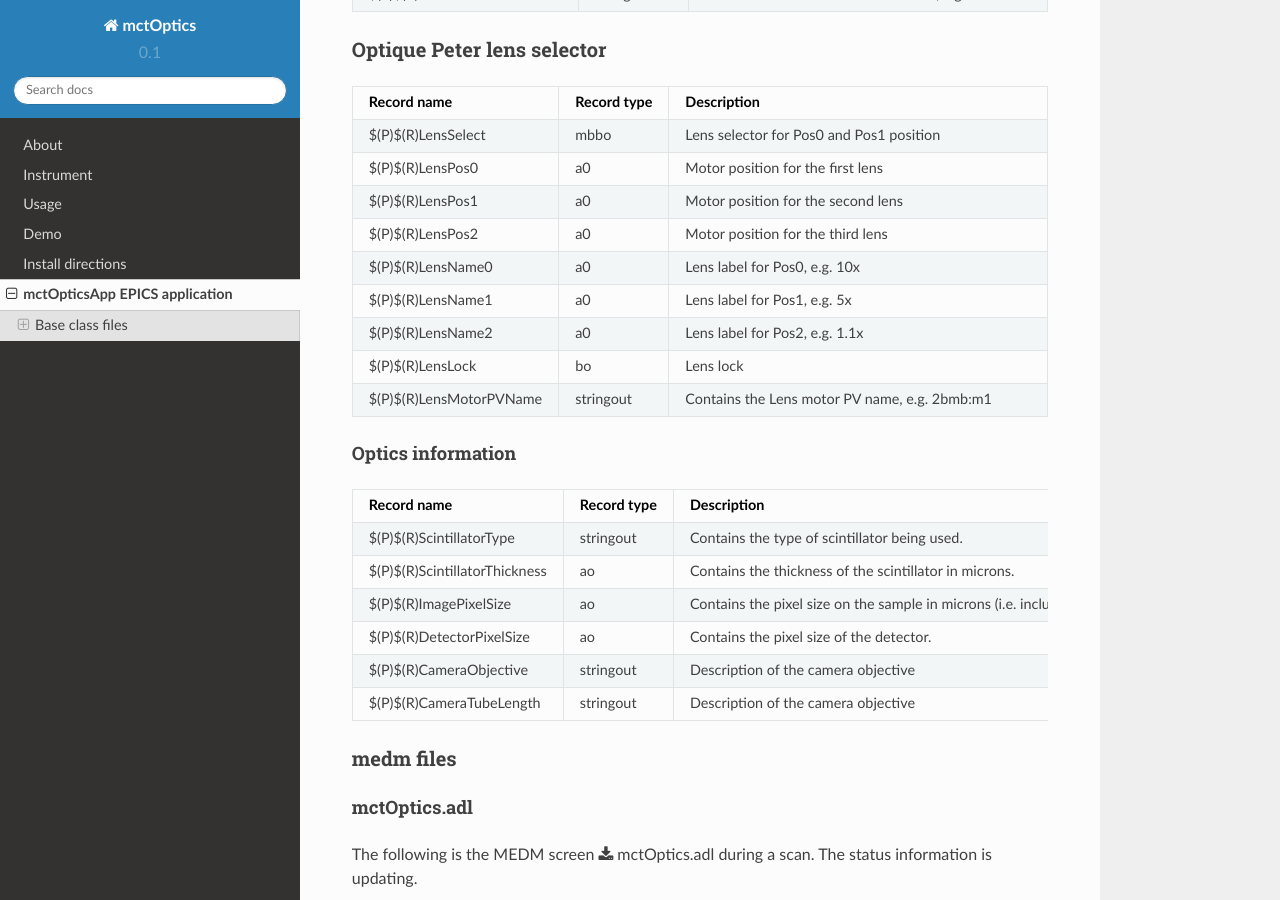
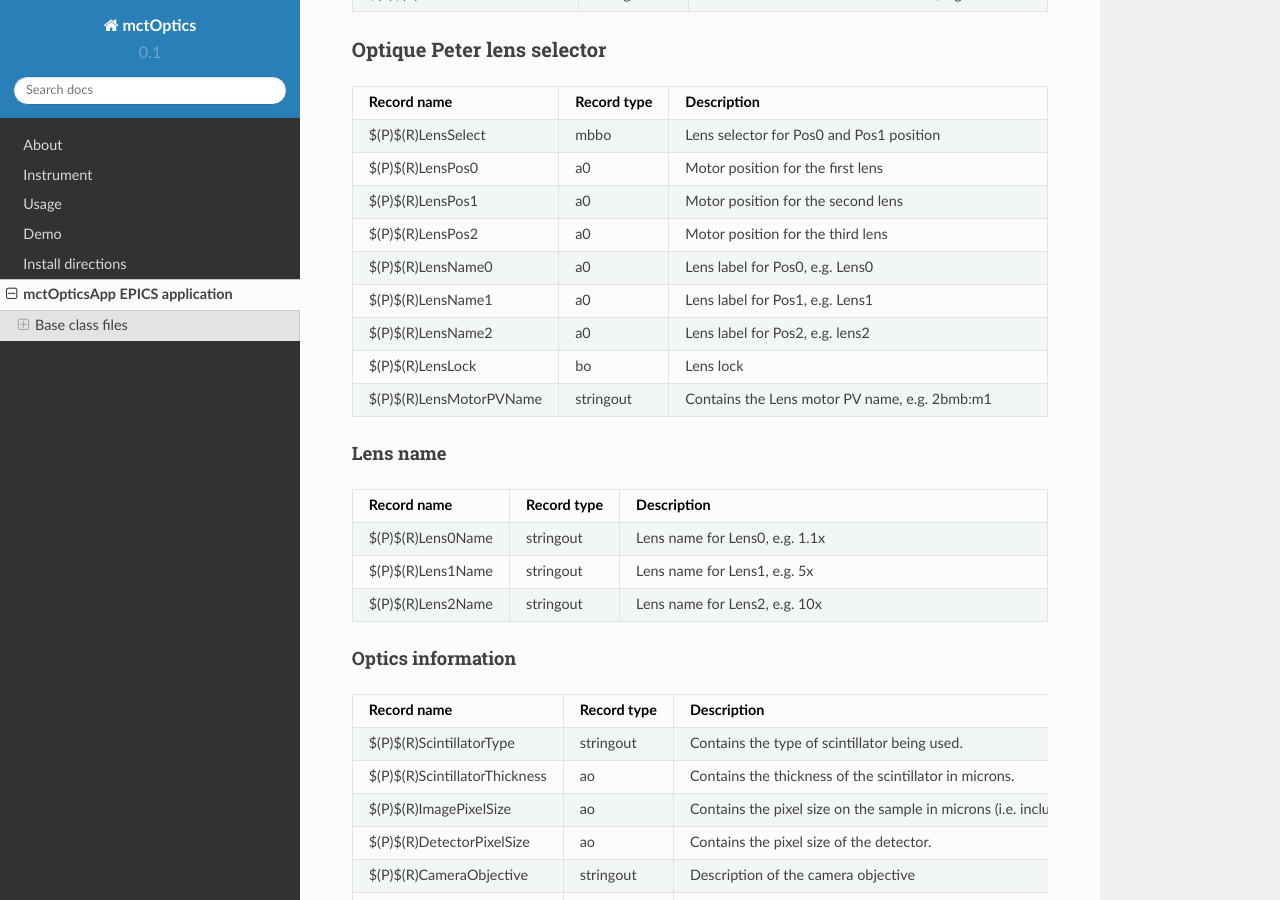
Before and after one commit to xray-imaging/mctoptics, a Sphinx documentation site: the page built from docs/source/mctOpticsApp.rst, in a window 1280 px wide and 900 px high, scrolled down 1385 px. Built offline with Sphinx 7.4.7 and the Read the Docs theme 2.0.0, drawn with Linux system fonts in a browser that asks for light colours.

Commit message:
cleanup and doc update

```diff
--- a/docs/source/mctOpticsApp.rst
+++ b/docs/source/mctOpticsApp.rst
@@ -137,19 +137,40 @@ Optique Peter lens selector
     - Motor position for the third lens
   * - $(P)$(R)LensName0
     - a0
-    - Lens label for Pos0, e.g. 10x
+    - Lens label for Pos0, e.g. Lens0
   * - $(P)$(R)LensName1
     - a0
-    - Lens label for Pos1, e.g. 5x
+    - Lens label for Pos1, e.g. Lens1
   * - $(P)$(R)LensName2
     - a0
-    - Lens label for Pos2, e.g. 1.1x
+    - Lens label for Pos2, e.g. lens2
   * - $(P)$(R)LensLock
     - bo
     - Lens lock
   * - $(P)$(R)LensMotorPVName
     - stringout
     - Contains the Lens motor PV name, e.g. 2bmb:m1
+
+Lens name
+^^^^^^^^^
+
+.. cssclass:: table-bordered table-striped table-hover
+.. list-table::
+  :header-rows: 1
+  :widths: 5 5 90
+
+  * - Record name
+    - Record type
+    - Description
+  * - $(P)$(R)Lens0Name
+    - stringout
+    - Lens name for Lens0, e.g. 1.1x
+  * - $(P)$(R)Lens1Name
+    - stringout
+    - Lens name for Lens1, e.g. 5x
+  * - $(P)$(R)Lens2Name
+    - stringout
+    - Lens name for Lens2, e.g. 10x
 
 Optics information
 ^^^^^^^^^^^^^^^^^^
```
Also changed, not shown: 1 other file.
